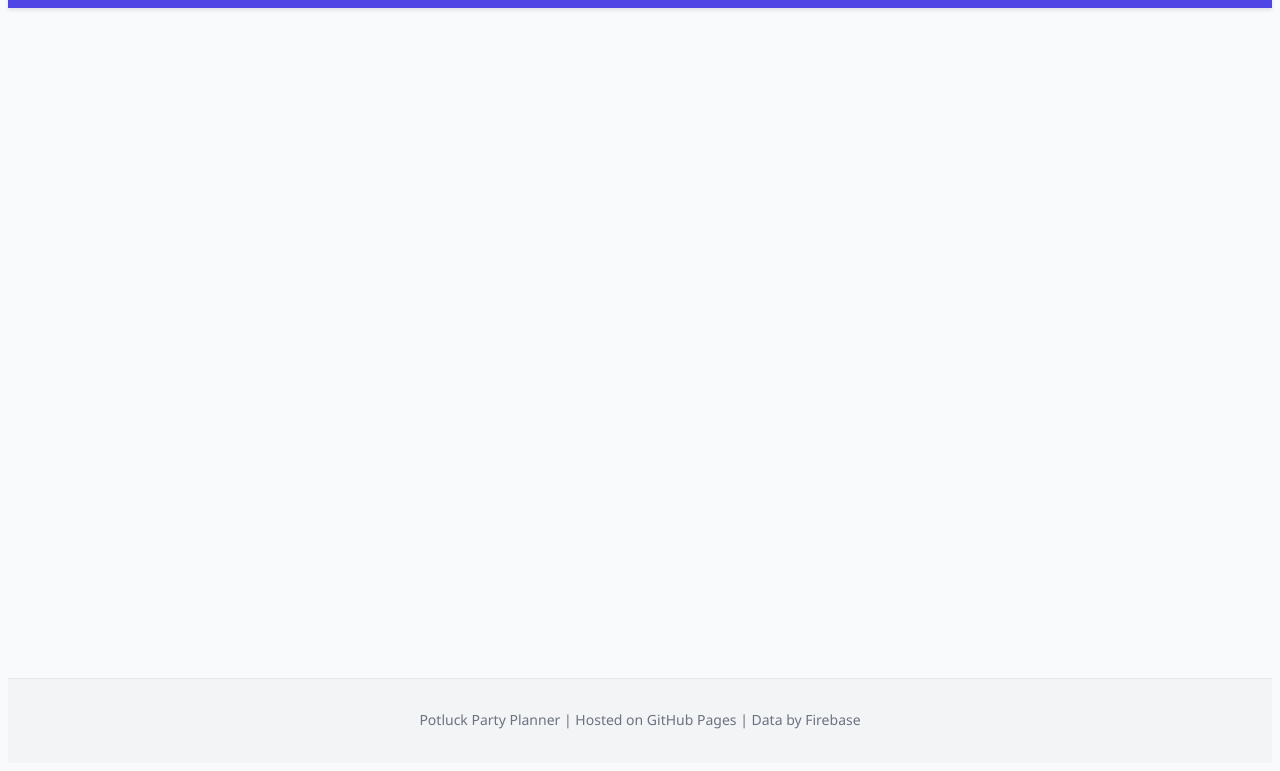
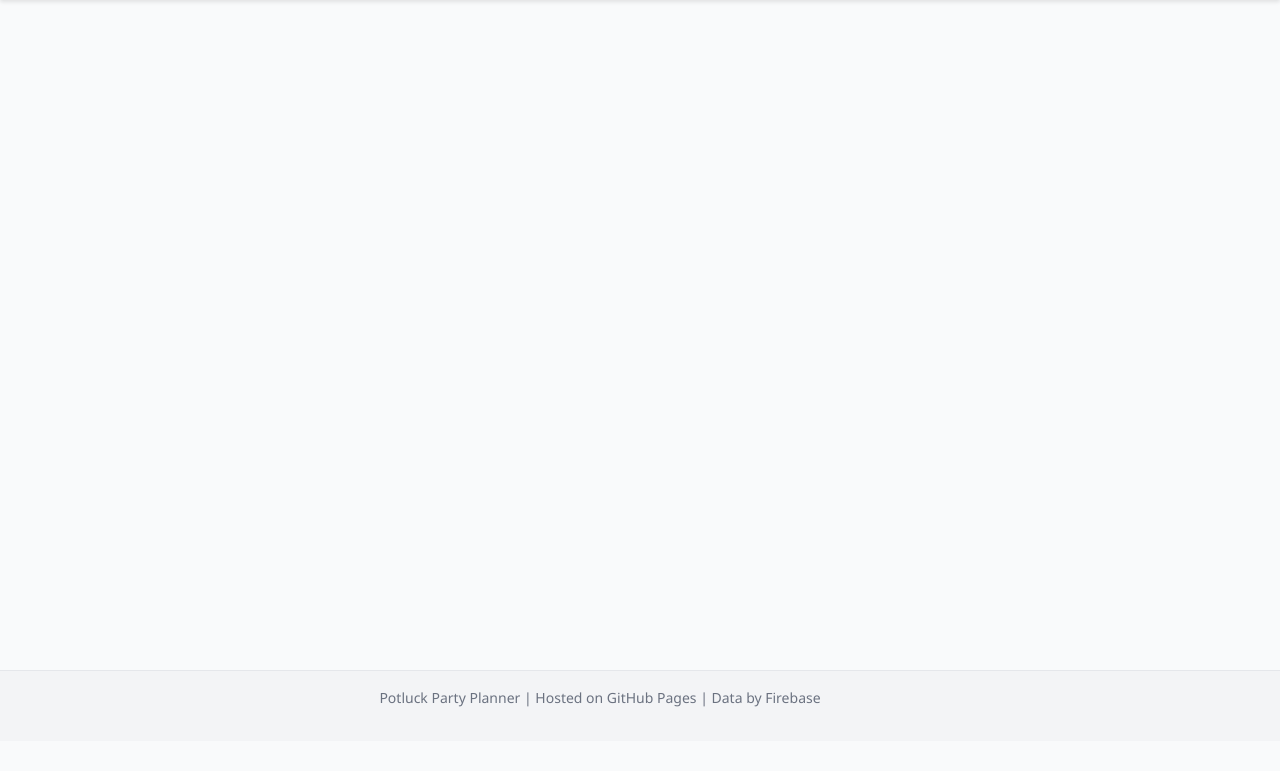
Before and after one commit to Bdemmler32/potluck-planner, a plain HTML site: page index.html in a window 1280 px wide. Shown: the part 80-851 px from the top of the page. After the commit the page ends 821 px from the top, so only its background shows below. Drawn offline with Linux system fonts and the light colour scheme; no server answers.

Commit message:
Update styles.css

```diff
--- a/css/styles.css
+++ b/css/styles.css
@@ -1,6 +1,6 @@
 /* Base Styles & Reset */
 * {
-    margin: 50;
+    margin: 0;
     padding: 0;
     box-sizing: border-box;
 }
@@ -14,7 +14,7 @@ body {
 
 .container {
     max-width: 1200px;
-    margin: 0 auto;
+    margin: 50 auto;
     padding: 0 20px;
 }
 
```
